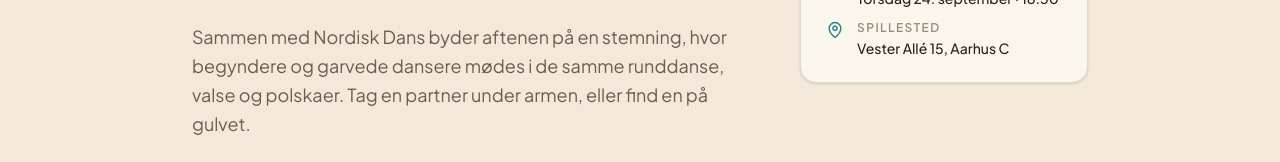
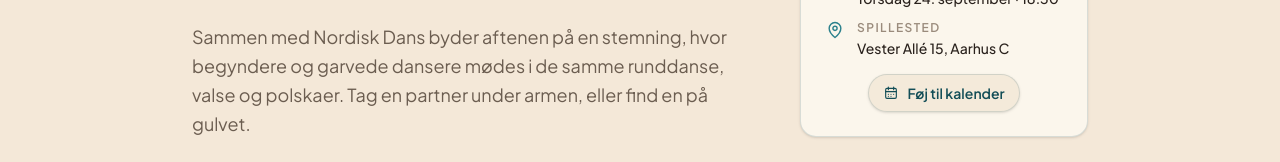
Before and after one commit to KasperKrog92/aarhus-folk-festival, a Next.js app: page /kunstnere/det-lyse-bal in a window 1280 px wide. Shown: the part 780-942 px from the top of the page. Built offline with nearby package versions, Linux system fonts and the light colour scheme; no server answers.

Commit message:
Add calendar links to act detail cards

```diff
--- a/src/app/kunstnere/[slug]/page.tsx
+++ b/src/app/kunstnere/[slug]/page.tsx
@@ -56,6 +56,7 @@ export default async function ArtistPage({ params }: ArtistPageProps) {
       tone={artist.tone}
       category={artist.category[locale]}
       shows={actDetailShows(artist.shows, locale)}
+      href={`${artistsPage.href}/${artist.slug}`}
       backHref={artistsPage.href}
     />
   );
--- a/src/app/workshops/[slug]/page.tsx
+++ b/src/app/workshops/[slug]/page.tsx
@@ -57,6 +57,7 @@ export default async function WorkshopPage({ params }: WorkshopPageProps) {
       tone={workshop.tone}
       category={workshop.category[locale]}
       shows={actDetailShows(workshop.shows, locale)}
+      href={`${workshopsPage.href}/${workshop.slug}`}
       backHref={workshopsPage.href}
     />
   );
--- a/src/components/icons.tsx
+++ b/src/components/icons.tsx
@@ -170,6 +170,16 @@ export function IconClock(props: IconProps) {
   );
 }
 
+export function IconCalendar(props: IconProps) {
+  return (
+    <Svg {...props}>
+      <rect x="4" y="5" width="16" height="15" rx="2" />
+      <path d="M8 3v4M16 3v4M4 10h16" />
+      <path d="M8 14h.01M12 14h.01M16 14h.01M8 17h.01M12 17h.01" />
+    </Svg>
+  );
+}
+
 export function IconArrowRight(props: IconProps) {
   return (
     <Svg {...props}>
--- a/src/components/sections/ActDetail.tsx
+++ b/src/components/sections/ActDetail.tsx
@@ -4,11 +4,16 @@ import { BackButton } from "@/components/ui/BackButton";
 import { Container } from "@/components/ui/Container";
 import { ImagePlaceholder } from "@/components/decorative/ImagePlaceholder";
 import { FolkStripe } from "@/components/decorative/FolkStripe";
-import { IconArrowRight, IconClock, IconPin } from "@/components/icons";
+import { IconArrowRight, IconCalendar, IconClock, IconPin } from "@/components/icons";
 import { scheduleCopy, type ActDetailShow, type EventTone } from "@/data/program";
 import { site } from "@/data/site";
 import type { Locale } from "@/i18n/config";
 import { getDictionary } from "@/i18n/dictionaries";
+import {
+  calendarDownloadName,
+  googleCalendarHref,
+  icsCalendarHref,
+} from "@/lib/calendar";
 
 /**
  * Detail page body shared by an artist and a workshop. The page resolves all
@@ -26,6 +31,7 @@ export function ActDetail({
   tone,
   category,
   shows,
+  href,
   backHref,
 }: {
   locale: Locale;
@@ -38,10 +44,14 @@ export function ActDetail({
   tone: EventTone;
   category: string;
   shows: ActDetailShow[];
+  /** The public detail page for this act/workshop. */
+  href: string;
   /** Where "Tilbage" / "Back" lands when there's no browser history to step back to. */
   backHref: string;
 }) {
   const t = getDictionary(locale);
+  const eventUrl = `${site.url}${href}`;
+  const calendarDetails = [tagline, ...bio, site.name, eventUrl].join("\n\n");
 
   return (
     <article className="py-12 sm:py-16">
@@ -118,7 +128,19 @@ export function ActDetail({
                 {category}
               </p>
               <ul className="mt-4 space-y-5">
-                {shows.map((show, index) => (
+                {shows.map((show, index) => {
+                  const calendarEvent = {
+                    title: name,
+                    startDateIso: show.dateIso,
+                    startTime: show.time,
+                    durationMinutes: show.durationMinutes,
+                    location: show.venue,
+                    details: calendarDetails,
+                    url: eventUrl,
+                    uid: `${href.replace(/[^a-z0-9]+/gi, "-")}-${index}@aarhusfolkfestival.dk`,
+                  };
+
+                  return (
                     <li
                       key={index}
                       className="space-y-3 [&+li]:border-t [&+li]:border-petroleum/10 [&+li]:pt-5"
@@ -143,8 +165,32 @@ export function ActDetail({
                           <p className="mt-0.5 text-sm font-medium text-content">{show.venue}</p>
                         </div>
                       </div>
+                      <details className="group relative flex justify-center pt-1">
+                        <summary className="mx-auto inline-flex cursor-pointer list-none items-center justify-center gap-2 rounded-full border border-petroleum/15 bg-surface-sunken/45 px-3.5 py-2 text-sm font-semibold text-petroleum shadow-sm transition-colors hover:border-petroleum/25 hover:bg-surface-sunken/70 hover:text-rust focus-visible:outline-2 focus-visible:outline-offset-4 focus-visible:outline-focus group-open:border-petroleum/25 group-open:bg-surface-sunken/70 [&::-webkit-details-marker]:hidden">
+                          <IconCalendar className="size-4" aria-hidden />
+                          {scheduleCopy.addToCalendar[locale]}
+                        </summary>
+                        <div className="absolute left-1/2 top-full z-20 mt-2 w-56 max-w-[calc(100vw-3rem)] -translate-x-1/2 rounded-xl border border-line/15 bg-surface-raised p-2 shadow-xl shadow-content/10">
+                          <a
+                            href={googleCalendarHref(calendarEvent)}
+                            target="_blank"
+                            rel="noopener noreferrer"
+                            className="block rounded-lg px-3 py-2 text-sm font-semibold text-content transition-colors hover:bg-content/[0.05] focus-visible:outline-2 focus-visible:outline-offset-2 focus-visible:outline-focus"
+                          >
+                            {scheduleCopy.googleCalendar[locale]}
+                          </a>
+                          <a
+                            href={icsCalendarHref(calendarEvent)}
+                            download={calendarDownloadName(name)}
+                            className="block rounded-lg px-3 py-2 text-sm font-semibold text-content transition-colors hover:bg-content/[0.05] focus-visible:outline-2 focus-visible:outline-offset-2 focus-visible:outline-focus"
+                          >
+                            {scheduleCopy.icsCalendar[locale]}
+                          </a>
+                        </div>
+                      </details>
                     </li>
-                ))}
+                  );
+                })}
               </ul>
             </aside>
           </div>
--- a/src/data/program.ts
+++ b/src/data/program.ts
@@ -14,16 +14,38 @@ export type EventTone = "petroleum" | "pink" | "teal" | "aubergine";
 
 export type FestivalDay = {
   id: string;
+  /** Local festival date in ISO format, used for calendar links. */
+  dateIso: `${number}-${number}-${number}`;
   weekday: Localized;
   date: Localized;
 };
 
 /** The four festival days. Days without events simply don't render. */
 export const festivalDays: FestivalDay[] = [
-  { id: "thu", weekday: { da: "Torsdag", en: "Thursday" }, date: { da: "24. september", en: "24 September" } },
-  { id: "fri", weekday: { da: "Fredag", en: "Friday" }, date: { da: "25. september", en: "25 September" } },
-  { id: "sat", weekday: { da: "Lørdag", en: "Saturday" }, date: { da: "26. september", en: "26 September" } },
-  { id: "sun", weekday: { da: "Søndag", en: "Sunday" }, date: { da: "27. september", en: "27 September" } },
+  {
+    id: "thu",
+    dateIso: "2026-09-24",
+    weekday: { da: "Torsdag", en: "Thursday" },
+    date: { da: "24. september", en: "24 September" },
+  },
+  {
+    id: "fri",
+    dateIso: "2026-09-25",
+    weekday: { da: "Fredag", en: "Friday" },
+    date: { da: "25. september", en: "25 September" },
+  },
+  {
+    id: "sat",
+    dateIso: "2026-09-26",
+    weekday: { da: "Lørdag", en: "Saturday" },
+    date: { da: "26. september", en: "26 September" },
+  },
+  {
+    id: "sun",
+    dateIso: "2026-09-27",
+    weekday: { da: "Søndag", en: "Sunday" },
+    date: { da: "27. september", en: "27 September" },
+  },
 ];
 
 /** One appearance of an act: which day, at what time, where. */
@@ -31,13 +53,18 @@ export type Show = {
   dayId: string;
   /** 24-hour "HH.MM" — sortable as a string. */
   time: string;
+  /** Calendar event length. Defaults to 90 minutes when omitted. */
+  durationMinutes?: number;
   venue: Localized;
 };
 
 export type ActDetailShow = {
   /** Resolved "Weekday Date" label. */
   day: string;
+  /** Local ISO date for machine-readable calendar links. */
+  dateIso: string;
   time: string;
+  durationMinutes: number;
   venue: string;
 };
 
@@ -51,10 +78,13 @@ export type ProgramEvent = {
   category: Localized;
   venue: Localized;
   time: string;
+  durationMinutes: number;
   tone: EventTone;
   image?: string;
   imageAlt: Localized;
 };
+
+const defaultShowDurationMinutes = 90;
 
 export type ProgramDayGroup = {
   day: FestivalDay;
@@ -73,6 +103,7 @@ function allEvents(): ProgramEvent[] {
         category: artist.category,
         venue: show.venue,
         time: show.time,
+        durationMinutes: show.durationMinutes ?? defaultShowDurationMinutes,
         tone: artist.tone,
         image: artist.image,
         imageAlt: artist.imageAlt,
@@ -90,6 +121,7 @@ function allEvents(): ProgramEvent[] {
         category: workshop.category,
         venue: show.venue,
         time: show.time,
+        durationMinutes: show.durationMinutes ?? defaultShowDurationMinutes,
         tone: workshop.tone,
         image: workshop.image,
         imageAlt: workshop.imageAlt,
@@ -120,11 +152,17 @@ export function formatDay(dayId: string, locale: Locale): string {
   return day ? `${day.weekday[locale]} ${day.date[locale]}` : "";
 }
 
+function dateIsoForDay(dayId: string): string {
+  return festivalDays.find((day) => day.id === dayId)?.dateIso ?? "";
+}
+
 /** Resolves an act's show list for the shared detail page panel. */
 export function actDetailShows(shows: Show[], locale: Locale): ActDetailShow[] {
   return shows.map((show) => ({
     day: formatDay(show.dayId, locale),
+    dateIso: dateIsoForDay(show.dayId),
     time: show.time,
+    durationMinutes: show.durationMinutes ?? defaultShowDurationMinutes,
     venue: show.venue[locale],
   }));
 }
@@ -135,6 +173,9 @@ export const scheduleCopy = {
   when: { da: "Hvornår", en: "When" } as Localized,
   where: { da: "Spillested", en: "Venue" } as Localized,
   seeInProgramme: { da: "Se i programmet", en: "See in the programme" } as Localized,
+  addToCalendar: { da: "Føj til kalender", en: "Add to calendar" } as Localized,
+  googleCalendar: { da: "Google Kalender", en: "Google Calendar" } as Localized,
+  icsCalendar: { da: "Apple / Outlook (.ics)", en: "Apple / Outlook (.ics)" } as Localized,
 };
 
 export const programPage = {
--- /dev/null
+++ b/src/lib/calendar.ts
@@ -0,0 +1,140 @@
+export const calendarTimeZone = "Europe/Copenhagen";
+
+export type CalendarEvent = {
+  title: string;
+  startDateIso: string;
+  startTime: string;
+  durationMinutes: number;
+  location: string;
+  details?: string;
+  url?: string;
+  uid: string;
+};
+
+function parseLocalDateTime(dateIso: string, time: string) {
+  const [year, month, day] = dateIso.split("-").map(Number);
+  const [hour, minute] = time.split(".").map(Number);
+
+  return { year, month, day, hour, minute };
+}
+
+function shiftedLocalDateTime(
+  dateIso: string,
+  time: string,
+  durationMinutes: number,
+) {
+  const { year, month, day, hour, minute } = parseLocalDateTime(dateIso, time);
+  const timestamp = Date.UTC(year, month - 1, day, hour, minute + durationMinutes);
+  const shifted = new Date(timestamp);
+
+  return {
+    year: shifted.getUTCFullYear(),
+    month: shifted.getUTCMonth() + 1,
+    day: shifted.getUTCDate(),
+    hour: shifted.getUTCHours(),
+    minute: shifted.getUTCMinutes(),
+  };
+}
+
+function pad(value: number) {
+  return value.toString().padStart(2, "0");
+}
+
+function formatCalendarDateTime({
+  year,
+  month,
+  day,
+  hour,
+  minute,
+}: ReturnType<typeof parseLocalDateTime>) {
+  return `${year}${pad(month)}${pad(day)}T${pad(hour)}${pad(minute)}00`;
+}
+
+function eventStart(event: CalendarEvent) {
+  return formatCalendarDateTime(parseLocalDateTime(event.startDateIso, event.startTime));
+}
+
+function eventEnd(event: CalendarEvent) {
+  return formatCalendarDateTime(
+    shiftedLocalDateTime(event.startDateIso, event.startTime, event.durationMinutes),
+  );
+}
+
+function escapeIcsText(value: string) {
+  return value
+    .replace(/\\/g, "\\\\")
+    .replace(/\n/g, "\\n")
+    .replace(/;/g, "\\;")
+    .replace(/,/g, "\\,");
+}
+
+function nowUtcStamp() {
+  const now = new Date();
+
+  return [
+    now.getUTCFullYear(),
+    pad(now.getUTCMonth() + 1),
+    pad(now.getUTCDate()),
+    "T",
+    pad(now.getUTCHours()),
+    pad(now.getUTCMinutes()),
+    pad(now.getUTCSeconds()),
+    "Z",
+  ].join("");
+}
+
+function calendarFileName(title: string) {
+  const slug = title
+    .toLowerCase()
+    .normalize("NFKD")
+    .replace(/[\u0300-\u036f]/g, "")
+    .replace(/[^a-z0-9]+/g, "-")
+    .replace(/^-|-$/g, "");
+
+  return `${slug || "aarhus-folk-festival"}.ics`;
+}
+
+export function googleCalendarHref(event: CalendarEvent) {
+  const url = new URL("https://calendar.google.com/calendar/render");
+  url.searchParams.set("action", "TEMPLATE");
+  url.searchParams.set("text", event.title);
+  url.searchParams.set("dates", `${eventStart(event)}/${eventEnd(event)}`);
+  url.searchParams.set("ctz", calendarTimeZone);
+  url.searchParams.set("location", event.location);
+
+  if (event.details) {
+    url.searchParams.set("details", event.details);
+  }
+
+  return url.toString();
+}
+
+export function icsCalendarHref(event: CalendarEvent) {
+  const lines = [
+    "BEGIN:VCALENDAR",
+    "VERSION:2.0",
+    "PRODID:-//Aarhus Folk Festival//Calendar//DA",
+    "CALSCALE:GREGORIAN",
+    "METHOD:PUBLISH",
+    "BEGIN:VEVENT",
+    `UID:${event.uid}`,
+    `DTSTAMP:${nowUtcStamp()}`,
+    `DTSTART;TZID=${calendarTimeZone}:${eventStart(event)}`,
+    `DTEND;TZID=${calendarTimeZone}:${eventEnd(event)}`,
+    `SUMMARY:${escapeIcsText(event.title)}`,
+    `DESCRIPTION:${escapeIcsText(event.details ?? "")}`,
+    `LOCATION:${escapeIcsText(event.location)}`,
+  ];
+
+  if (event.url) {
+    lines.push(`URL:${event.url}`);
+  }
+
+  lines.push("END:VEVENT", "END:VCALENDAR");
+
+  return `data:text/calendar;charset=utf-8,${encodeURIComponent(lines.join("\r\n"))}`;
+}
+
+export function calendarDownloadName(title: string) {
+  return calendarFileName(title);
+}
```
Also changed, not shown: 1 other file (tests, documents, lock files or other folders). Lines whose indentation alone changed are shown as unchanged.
